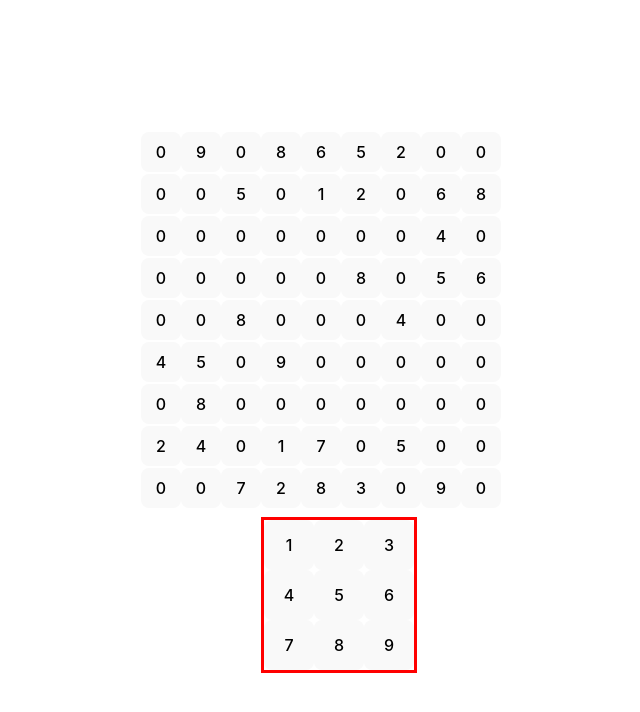
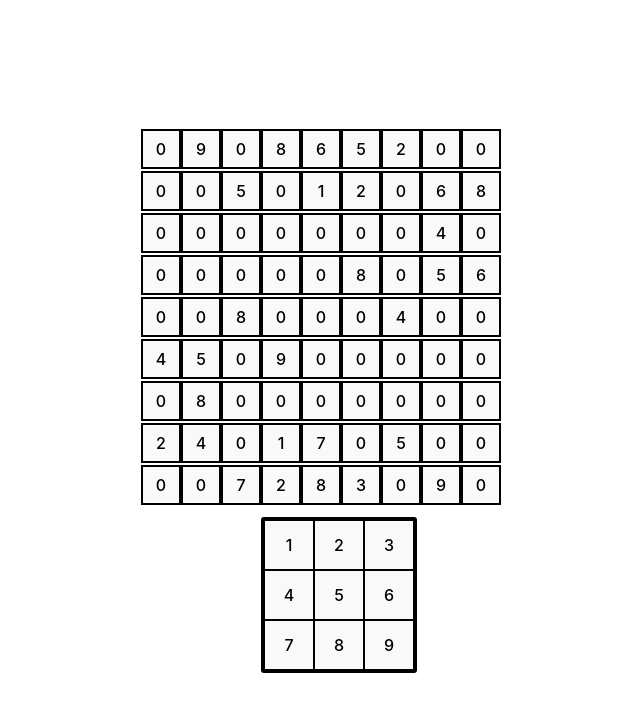
Before and after one commit to NickOsman11/SudokuSolverRevenge, a React (Vite) app in the folder sudoku/: page / in a window 1280 px wide. Shown: the top 712 px of the page, without its empty margins (301-941 px from the left). Built offline with nearby package versions, Linux system fonts and the light colour scheme.

Commit message:
Grid information flow refactor

```diff
--- a/sudoku/src/App.css
+++ b/sudoku/src/App.css
@@ -4,8 +4,6 @@
   padding: 2rem;
   text-align: center;
 }
-
-
 
 .puzzle-area {
   width: 400px;
--- a/sudoku/src/App.tsx
+++ b/sudoku/src/App.tsx
@@ -1,4 +1,4 @@
-import { useState } from 'react'
+import { useEffect, useState } from 'react'
 import reactLogo from './assets/react.svg'
 import './App.css'
 import puzzles from './assets/puzzles'
@@ -13,19 +13,33 @@ function App() {
         numbers.push(i)
     }
 
-    const [selectedSquare, setSelectedSquare] = useState([-1, -1])
-    const [matrix, setMatrix] = useState(puzzles.RawSudoku[0])
+    const initialPuzzle = puzzles.RawSudoku[0]
+    const [selectedSquare, setSelectedSquare] = useState([-1,-1])
+    const [matrix, setMatrix]= useState(initialPuzzle)
 
+    function updateGrid(newValue: number){
+        const newMatrix = [...matrix];
+        const [row, col] = selectedSquare;
+        newMatrix[row][col] = newValue;
+        setMatrix(newMatrix);
+    }
+
+    function selectSquare(row: number, col: number){
+        setSelectedSquare([row, col])
+    }
 
     return (
         <div className="puzzle-area">
             <Grid
                 matrix={matrix}
-                setMatrix={setMatrix}
                 numbers={numbers}
                 selectedSquare={selectedSquare}
-                setSelectedSquare={setSelectedSquare}/>
-            <Numpad numbers={numbers} />
+                selectSquare={selectSquare}
+                />
+            <Numpad
+                numbers={numbers}
+                setNewValue={updateGrid}
+                 />
         </div>
     )
 }
--- a/sudoku/src/Grid/Grid.css
+++ b/sudoku/src/Grid/Grid.css
@@ -1,12 +1,13 @@
 .grid {
-
+    border: 0;
 }
 
 .grid-square {
+    border:2px solid black;
     height: 40px;
     width:40px;
     text-align: center;
-    padding: 0
+    padding: 0;
 }
 
 .grid-square.selected {
@@ -14,5 +15,6 @@
 }
 
 .row {
+    margin: 0;
     height: 40px
 }
--- a/sudoku/src/Grid/Grid.tsx
+++ b/sudoku/src/Grid/Grid.tsx
@@ -1,23 +1,21 @@
+import { useEffect } from 'react';
 import './Grid.css'
+
+interface GridProps {
+    matrix: number[][],
+    numbers: number[],
+    selectedSquare?: number[],
+    selectSquare: (row: number, col: number) => void,
+}
 
 export default function Grid(
     {matrix,
-    setMatrix,
     numbers,
     selectedSquare,
-    setSelectedSquare}:
-    {matrix: number[][],
-    setMatrix: React.Dispatch<React.SetStateAction<number[][]>>,
-    numbers: number[],
-    selectedSquare: number[],
-    setSelectedSquare:React.Dispatch<React.SetStateAction<number[]>>}
+    selectSquare}: GridProps
     ): JSX.Element{
 
-    function changeNumber(oldMatrix: number[][], ){
-
-    }
-
-    return <>
+    return (
         <table className='grid'>
             <tbody>
                 {numbers.map( (row) => {
@@ -26,16 +24,15 @@ export default function Grid(
                         return (
                             <button
                                 className={
-                                    (selectedSquare[0] === row && selectedSquare[1] === col) ?
+                                    (selectedSquare && (selectedSquare[0] === row && selectedSquare[1] === col)) ?
                                     "grid-square selected" : "grid-square"}
-                                onClick={() => setSelectedSquare([row, col])}
-                            >{matrix[row][col] === 0 ? 0 : matrix[row][col]}
-                            </button>
+                                onClick={() => selectSquare(row, col)}
+                            >{matrix[row][col] === 0 ? 0 : matrix[row][col]}</button>
                         )
                     })}
                     </tr>
                 })}
             </tbody>
         </table>
-    </>
+    )
 }
--- a/sudoku/src/Numpad/Numpad.css
+++ b/sudoku/src/Numpad/Numpad.css
@@ -1,5 +1,6 @@
 .numpad {
-    outline: red solid 3px;
+    border: black solid 3px;
+    border-radius: 3px;
     width: 150px;
     height:150px;
     display: flex;
@@ -11,6 +12,8 @@
 
 
 .numpad-square{
+    border: black solid 1px;
+
     height: 50px;
     width: 50px;
     padding: 0;
--- a/sudoku/src/Numpad/Numpad.tsx
+++ b/sudoku/src/Numpad/Numpad.tsx
@@ -1,14 +1,21 @@
 import './Numpad.css'
 
-export default function Numpad({numbers}: {numbers: number[]}): JSX.Element{
+interface NumpadProps {
+    numbers: number[];
+    setNewValue: (newValue: number) => void;
+}
 
-
+export default function Numpad(
+    {numbers,
+    setNewValue}: NumpadProps): JSX.Element{
 
     return(
         <div className="numpad">
             {numbers.map(n => {
                 return (
-                    <button className="numpad-square">
+                    <button
+                        className="numpad-square"
+                        onClick={() => setNewValue(n+1)}>
                         {n + 1}
                     </button>
                 )
--- a/sudoku/src/index.css
+++ b/sudoku/src/index.css
@@ -38,7 +38,6 @@ h1 {
 }
 
 button {
-  border-radius: 8px;
   border: 1px solid transparent;
   padding: 0.6em 1.2em;
   font-size: 1em;
```
